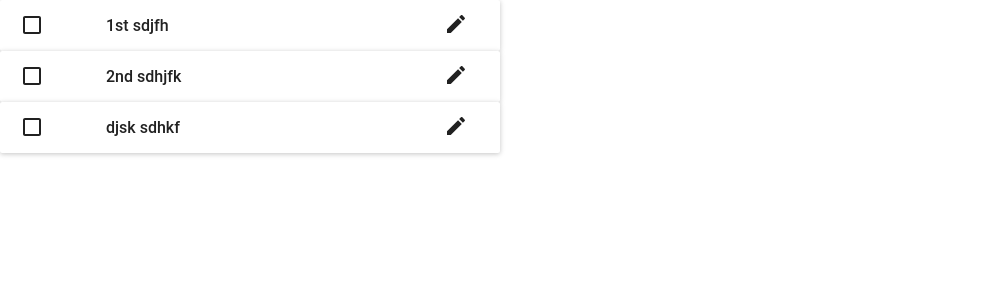
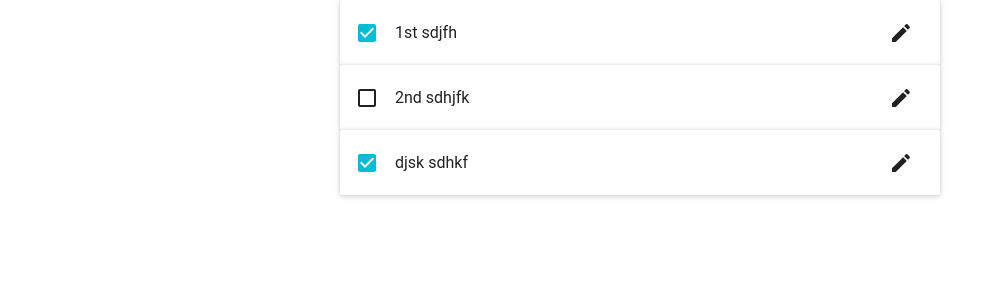
Before and after one commit to al13bash/todo-list, a React (Create React App) app: page / in a window 1280 px wide. Shown: the top 300 px of the page, without its empty margins (0-1005 px from the left). Built offline with nearby package versions, Linux system fonts and the light colour scheme.

Commit message:
Edit TodoItem component with Paper material-ui element

```diff
--- a/package.json
+++ b/package.json
@@ -8,7 +8,8 @@
   "dependencies": {
     "material-ui": "^0.17.4",
     "react": "^15.5.4",
-    "react-dom": "^15.5.4"
+    "react-dom": "^15.5.4",
+    "react-tap-event-plugin": "^2.0.1"
   },
   "scripts": {
     "start": "react-scripts start",
--- a/src/App.js
+++ b/src/App.js
@@ -1,5 +1,4 @@
 import React, { Component } from 'react';
-import logo from './logo.svg';
 import TodoItemList from './components/TodoItemList/TodoItemList';
 import './App.css';
 
--- a/src/components/TodoItem/TodoItem.jsx
+++ b/src/components/TodoItem/TodoItem.jsx
@@ -1,8 +1,8 @@
 import React from 'react';
-import {Card, CardHeader} from 'material-ui/Card';
 import Checkbox from 'material-ui/Checkbox';
 import IconButton from 'material-ui/IconButton';
 import ImageEdit from 'material-ui/svg-icons/image/edit';
+import Paper from 'material-ui/Paper';
 import './TodoItem.css';
 
 class TodoItem extends React.Component {
@@ -11,21 +11,58 @@ class TodoItem extends React.Component {
   }
 
   render() {
+    const style = {
+      paper: {
+        height: 65,
+        width: 600,
+        margin: "auto",
+        display: "flex",
+        alignItems:"center",
+        justifyContent: "space-between",
+        padding: 15
+      },
+      checkbox: {
+        width: "90%"
+      },
+    };
+
     return(
-      <Card className="todo-item">
-        <Checkbox className="todo-item__checkbox"/>
-        <CardHeader>
-          {this.props.title}
-        </CardHeader>
-        <IconButton
-          className="todo-item__edit"
-          tooltip="Edit"
-          tooltipPosition="top-center">
+      <Paper style={style.paper} zDepth={1} >
+        <Checkbox
+          id={this.props.todo.id}
+          style={style.checkbox}
+          label={this.props.todo.title}
+          checked={this.props.todo.done}
+          onCheck={this.props.toggleCheckbox}
+        />
+        <IconButton>
           <ImageEdit />
         </IconButton>
-      </Card>
+      </Paper>
+      // <TableRow {...otherProps} className="todo-list_row">
+      //   {otherProps.children[0]}
+      //   <TableRowColumn>{element.title}</TableRowColumn>
+      //   <TableRowColumn width={30}>
+      //     <IconButton>
+      //       <ImageEdit />
+      //     </IconButton>
+      //   </TableRowColumn>
+      // </TableRow>
     );
   }
 }
 
+/* <Card className="todo-item">
+  <Checkbox className="todo-item__checkbox"/>
+  <CardHeader>
+    {this.props.title}
+  </CardHeader>
+  <IconButton
+    className="todo-item__edit"
+    tooltip="Edit"
+    tooltipPosition="top-center">
+    <ImageEdit />
+  </IconButton>
+</Card> */
+
 export default TodoItem;
--- a/src/components/TodoItemList/TodoItemList.jsx
+++ b/src/components/TodoItemList/TodoItemList.jsx
@@ -1,27 +1,42 @@
 import React from 'react';
 import TodoItem from '../TodoItem/TodoItem';
-
-const todos = [
-  {
-    title: "1st sdjfh"
-  },
-  {
-    title: "2nd sdhjfk"
-  },
-  {
-    title: "djsk sdhkf"
-  }];
+import './TodoItemList.css';
 
 class TodoItemList extends React.Component {
   constructor(props) {
     super(props);
+    this.state = {
+      todos: [
+        {
+          id: 1,
+          title: "1st sdjfh",
+          done: true
+        },
+        {
+          id: 2,
+          title: "2nd sdhjfk",
+          done: false
+        },
+        {
+          id: 3,
+          title: "djsk sdhkf",
+          done: true
+        }
+      ]
+    }
+
+    this.toggleCheckbox = this.toggleCheckbox.bind(this);
+  }
+
+  toggleCheckbox(event) {
+    console.log(event.target.id);
   }
 
   render() {
     return(
       <div>
-        {todos.map((elem, index) =>
-          <TodoItem key={ index } title={ elem.title }></TodoItem>
+        {this.state.todos.map((elem, index) =>
+          <TodoItem key={ elem.id } todo={ elem } toggleCheckbox={ this.toggleCheckbox }></TodoItem>
         )}
       </div>
     );
```
Also changed, not shown: src/components/TodoItemList/TodoItemList.css (added), src/logo.svg (deleted).
